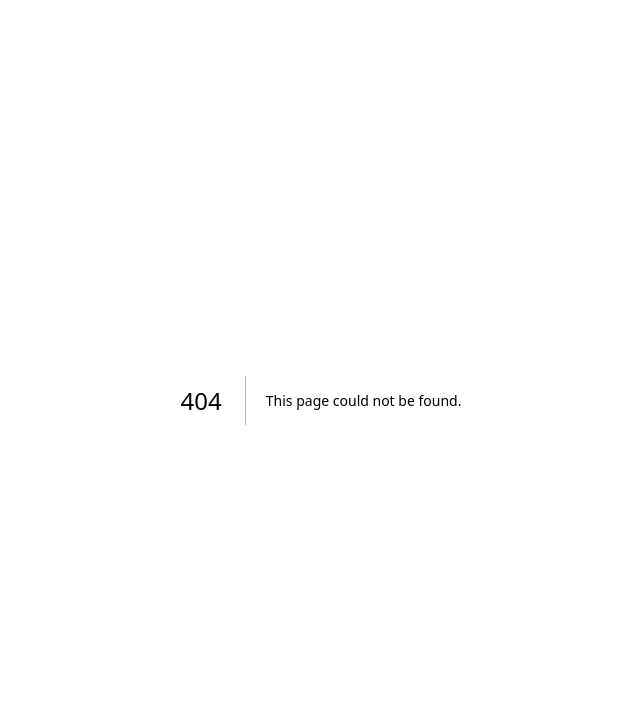
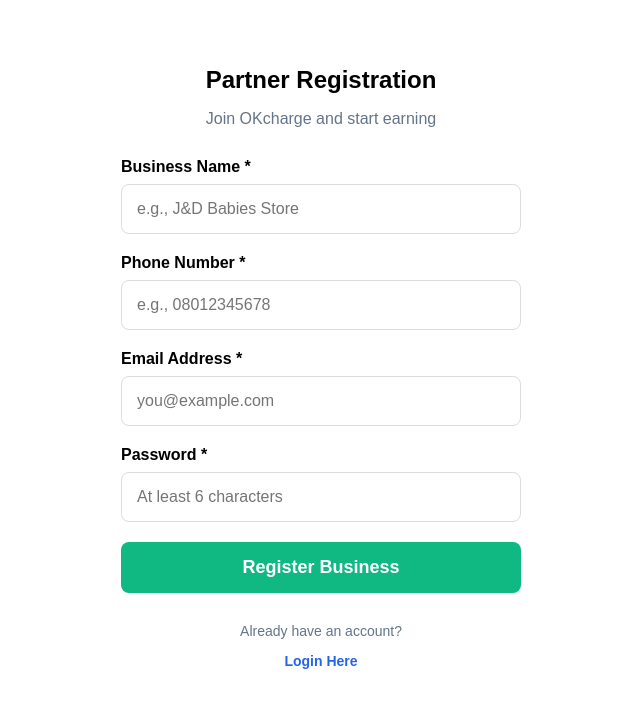
Before and after one commit to okivictor01-bit/OKcharge-, a Next.js app: page /auth/register in a window 1280 px wide. Before the commit this address had no page. Shown: the top 708 px of the page, without its empty margins (319-959 px from the left). Built offline with nearby package versions, Linux system fonts and the light colour scheme; no server answers.

Commit message:
Create page.tsx

```diff
--- /dev/null
+++ b/app/auth/register/page.tsx
@@ -0,0 +1,154 @@
+"use client";
+
+import { useState } from 'react';
+import { supabase } from '@/lib/supabase';
+import { useRouter } from 'next/navigation';
+
+export default function RegisterPage() {
+  const [businessName, setBusinessName] = useState('');
+  const [email, setEmail] = useState('');
+  const [password, setPassword] = useState('');
+  const [phone, setPhone] = useState('');
+  const [loading, setLoading] = useState(false);
+  const [error, setError] = useState('');
+  const [success, setSuccess] = useState('');
+  const router = useRouter();
+
+  const handleRegister = async (e: any) => {
+    e.preventDefault();
+    setLoading(true);
+    setError('');
+    setSuccess('');
+
+    // 1. Create the user in Supabase Auth
+    const { data: authData, error: authError } = await supabase.auth.signUp({
+      email: email,
+      password: password,
+    });
+
+    if (authError) {
+      setError(authError.message);
+      setLoading(false);
+      return;
+    }
+
+    // 2. If Auth is successful, save their business details
+    if (authData.user) {
+      const { error: dbError } = await supabase
+        .from('location_owners')
+        .insert([
+          {
+            user_id: authData.user.id,
+            business_name: businessName,
+            phone: phone,
+            revenue_share_percentage: 30 // Default 30% for the owner
+          }
+        ]);
+
+      if (dbError) {
+        setError('Account created, but failed to save business details: ' + dbError.message);
+      } else {
+        setSuccess('Registration successful! Please login.');
+        setTimeout(() => router.push('/auth/login'), 2000);
+      }
+    }
+    setLoading(false);
+  };
+
+  const inputStyle: React.CSSProperties = {
+    width: '100%',
+    padding: '15px',
+    marginBottom: '20px',
+    border: '1px solid #ddd',
+    borderRadius: '8px',
+    fontSize: '16px',
+    boxSizing: 'border-box'
+  };
+
+  return (
+    <main style={{ padding: '20px', fontFamily: 'sans-serif', maxWidth: '400px', margin: '0 auto', marginTop: '30px' }}>
+      <h1 style={{ fontSize: '24px', marginBottom: '10px', textAlign: 'center' }}>Partner Registration</h1>
+      <p style={{ color: '#64748b', marginBottom: '30px', textAlign: 'center' }}>Join OKcharge and start earning</p>
+
+      {error && (
+        <div style={{ padding: '15px', backgroundColor: '#fee2e2', color: '#b91c1c', borderRadius: '8px', marginBottom: '20px' }}>
+          {error}
+        </div>
+      )}
+
+      {success && (
+        <div style={{ padding: '15px', backgroundColor: '#dcfce7', color: '#15803d', borderRadius: '8px', marginBottom: '20px' }}>
+          {success}
+        </div>
+      )}
+
+      <form onSubmit={handleRegister}>
+        <label style={{ fontWeight: 'bold', display: 'block', marginBottom: '8px' }}>Business Name *</label>
+        <input
+          style={inputStyle}
+          type="text"
+          placeholder="e.g., J&D Babies Store"
+          value={businessName}
+          onChange={(e) => setBusinessName(e.target.value)}
+          required
+        />
+
+        <label style={{ fontWeight: 'bold', display: 'block', marginBottom: '8px' }}>Phone Number *</label>
+        <input
+          style={inputStyle}
+          type="tel"
+          placeholder="e.g., 08012345678"
+          value={phone}
+          onChange={(e) => setPhone(e.target.value)}
+          required
+        />
+
+        <label style={{ fontWeight: 'bold', display: 'block', marginBottom: '8px' }}>Email Address *</label>
+        <input
+          style={inputStyle}
+          type="email"
+          placeholder="you@example.com"
+          value={email}
+          onChange={(e) => setEmail(e.target.value)}
+          required
+        />
+
+        <label style={{ fontWeight: 'bold', display: 'block', marginBottom: '8px' }}>Password *</label>
+        <input
+          style={inputStyle}
+          type="password"
+          placeholder="At least 6 characters"
+          value={password}
+          onChange={(e) => setPassword(e.target.value)}
+          required
+          minLength={6}
+        />
+
+        <button
+          type="submit"
+          disabled={loading}
+          style={{
+            width: '100%',
+            padding: '15px',
+            backgroundColor: loading ? '#999' : '#10b981',
+            color: 'white',
+            border: 'none',
+            borderRadius: '8px',
+            fontSize: '18px',
+            fontWeight: 'bold',
+            cursor: 'pointer'
+          }}
+        >
+          {loading ? 'Creating Account...' : 'Register Business'}
+        </button>
+      </form>
+
+      <div style={{ marginTop: '30px', textAlign: 'center', fontSize: '14px' }}>
+        <p style={{ color: '#64748b' }}>Already have an account?</p>
+        <a href="/auth/login" style={{ color: '#2563eb', textDecoration: 'none', fontWeight: 'bold' }}>
+          Login Here
+        </a>
+      </div>
+    </main>
+  );
+}
```
